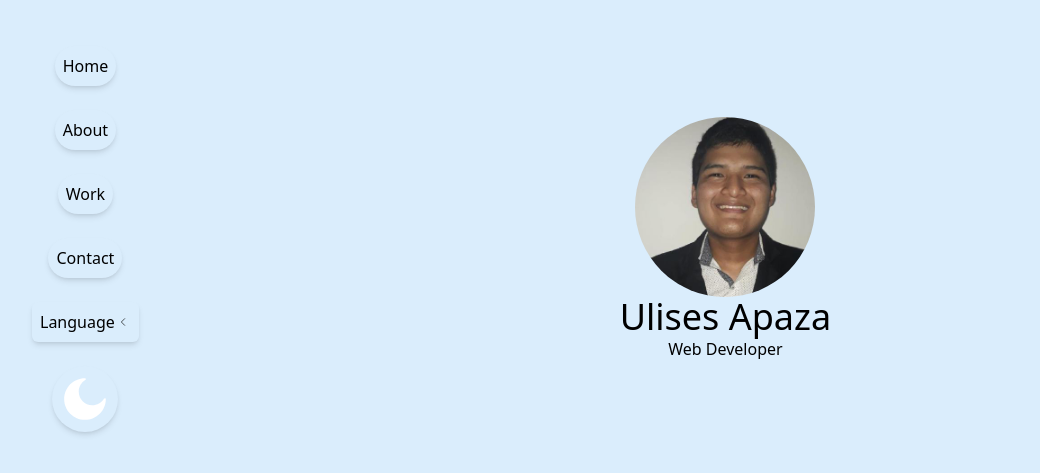
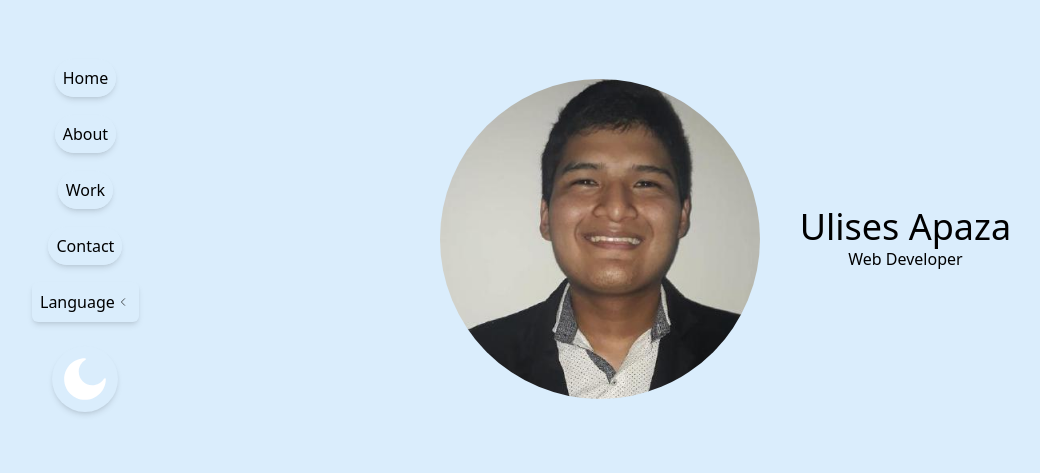
Before and after one commit to ulysses-ck/portfolio-react-next, a Next.js app: page /en in a window 1280 px wide. Shown: the part 161-634 px from the top of the page, without its empty margins (0-1040 px from the left). Built offline with nearby package versions, Linux system fonts and the light colour scheme.

Commit message:
style(landing): modify original design

```diff
--- a/src/app/[locale]/page.module.css
+++ /dev/null
@@ -1,6 +0,0 @@
-.GridHardSkills {
-	display: grid;
-	grid-template-columns: repeat(3, 1fr);
-	gap: 30px;
-	grid-template-rows: auto;
-}
--- a/src/app/[locale]/page.tsx
+++ b/src/app/[locale]/page.tsx
@@ -51,9 +51,12 @@ export default function Index() {
 				<LanguageSelect />
 			</div>
 			<HeaderDesktop classNameHeader=" hidden sm:flex place-self-center px-8" />
-			<main className="w-full overflow-y-scroll flex flex-col gap-4">
-				<SectionGeneric className="bg-light-blue-primary dark:bg-blue-primary h-lvh flex-shrink-0 flex justify-center items-center flex-col">
-					<ImageContainer width="180px" height="180px">
+			<main className="w-full overflow-y-scroll flex flex-col gap-4 scroll-smooth">
+				<SectionGeneric
+					className="bg-light-blue-primary dark:bg-blue-primary h-lvh flex-shrink-0 flex justify-center items-center flex-col md:flex-row md:gap-10"
+					id="home"
+				>
+					<ImageContainer className="w-44 h-44 sm:w-80 sm:h-80">
 						<Image
 							src={ImageProfile}
 							priority
@@ -61,13 +64,19 @@ export default function Index() {
 							className="rounded-full"
 						/>
 					</ImageContainer>
-					<h1 className="text-4xl text-center">{t("title")}</h1>
-					<p className="text-center">{t("subtitle")}</p>
+					<div className="flex flex-col">
+						<h1 className="text-4xl text-center">{t("title")}</h1>
+						<p className="text-center">{t("subtitle")}</p>
+					</div>
 				</SectionGeneric>
-				<SectionGeneric className="bg-light-blue-primary dark:bg-blue-primary min-h-lvh flex-shrink-0 p-2 flex flex-col items-center justify-center gap-4">
-					<h2>{t("titleAbout")}</h2>
-					<p>{t("descriptionAbout")}</p>
-					<div className={styles.GridHardSkills}>
+
+				<SectionGeneric
+					className="bg-light-blue-primary dark:bg-blue-primary min-h-lvh flex-shrink-0 p-2 flex flex-col items-center justify-center gap-4"
+					id="about"
+				>
+					<h2 className="text-2xl font-bold">{t("titleAbout")}</h2>
+					<p className="px-8 sm:px-24">{t("descriptionAbout")}</p>
+					<div className="grid grid-cols-3 gap-7 sm:flex sm:flex-wrap sm:justify-center sm:px-10 md:px-24">
 						{hardSkills.map((hardSkill) => {
 							const Component = hardSkill.component;
 							return (
@@ -84,14 +93,20 @@ export default function Index() {
 						})}
 					</div>
 				</SectionGeneric>
-				<SectionGeneric className="flex flex-col min-h-lvh flex-shrink-0 items-center gap-6 sm:px-24">
-					<h2>{t("titleWork")}</h2>
+				<SectionGeneric
+					className="flex flex-col min-h-lvh flex-shrink-0 items-center gap-6 px-8 sm:px-24"
+					id="work"
+				>
+					<h2 className="text-2xl font-bold">{t("titleWork")}</h2>
 					{projects.map((project) => (
 						<CardWork key={project.titleProjectWork} projectWork={project} />
 					))}
 				</SectionGeneric>
-				<SectionGeneric className="flex flex-col items-center gap-4 p-2 min-h-lvh justify-center">
-					<h2>{t("titleContact")}</h2>
+				<SectionGeneric
+					className="flex flex-col items-center gap-4 p-2 min-h-lvh justify-center"
+					id="contact"
+				>
+					<h2 className="text-2xl font-bold">{t("titleContact")}</h2>
 					<FormContact sendMessage={sendMessage}></FormContact>
 				</SectionGeneric>
 			</main>
--- a/src/components/CardWork/index.tsx
+++ b/src/components/CardWork/index.tsx
@@ -11,7 +11,7 @@ export default function CardWork({
 	projectWork: ProjectWork;
 }) {
 	return (
-		<article className="flex flex-col rounded-2xl bg-light-blue-primary dark:bg-blue-secondary shadow-md dark:shadow-md p-4">
+		<article className="flex flex-col rounded-2xl bg-light-blue-primary dark:bg-blue-secondary shadow-md dark:shadow-md">
 			<figure className="relative rounded-t-2xl">
 				<a
 					href={projectWork.urlProject}
--- a/src/components/HeaderDesktop/index.tsx
+++ b/src/components/HeaderDesktop/index.tsx
@@ -12,7 +12,7 @@ export default function HeaderDesktop({
 }) {
 	const linksNav = [
 		{ href: "#home", label: "Home" },
-		{ href: "#resume", label: "About" },
+		{ href: "#about", label: "About" },
 		{ href: "#work", label: "Work" },
 		{ href: "#contact", label: "Contact" },
 	];
@@ -22,13 +22,15 @@ export default function HeaderDesktop({
 			className={`flex flex-col items-center gap-6 justify-center${classNameHeader}`}
 		>
 			<nav className="w-fit h-fit">
-				<ul className="flex flex-col items-center gap-6">
+				<ul className="flex flex-col items-center gap-8">
 					{linksNav.map((link) => (
-						<li
-							key={link.href}
-							className="shadow-md rounded-[30px] p-2 bg-light-blue-primary dark:bg-blue-primary"
-						>
-							<a href={link.href}>{link.label}</a>
+						<li key={link.href} className="w-fit h-fit">
+							<a
+								className="shadow-md rounded-[30px] bg-light-blue-primary dark:bg-blue-primary hover:shadow-outer-shadow-primary-two hover:bg-light-blue-tertiary hover:dark:bg-blue-tertiary hover:dark:shadow-outer-shadow-primary p-2"
+								href={link.href}
+							>
+								{link.label}
+							</a>
 						</li>
 					))}
 				</ul>
--- a/src/components/HeaderMobile/index.tsx
+++ b/src/components/HeaderMobile/index.tsx
@@ -39,8 +39,8 @@ export default function HeaderMobile({ className }: { className?: string }) {
 			Icon: components.SVGHome,
 		},
 		{
-			name: "Resume",
-			href: "#resume",
+			name: "About",
+			href: "#about",
 			Icon: components.SVGResume,
 		},
 		{
@@ -73,7 +73,7 @@ export default function HeaderMobile({ className }: { className?: string }) {
 					<li key={index} className="w-fit h-fit">
 						<a
 							href={link.href}
-							className="flex items-center justify-center w-[40px] h-[40px] rounded-full bg-light-blue-primary dark:bg-blue-primary shadow-md"
+							className="flex items-center justify-center w-[40px] h-[40px] rounded-full bg-light-blue-primary dark:bg-blue-primary shadow-md hover:shadow-outer-shadow-primary-two hover:bg-light-blue-tertiary hover:dark:bg-blue-tertiary hover:dark:shadow-outer-shadow-primary"
 						>
 							<SVGGenericContainer width={"25px"} height={"25px"}>
 								<link.Icon color={theme === "light" ? "#000" : "#fff"} />
@@ -85,7 +85,7 @@ export default function HeaderMobile({ className }: { className?: string }) {
 			<button
 				value={menuOpen ? "Close" : "Open"}
 				onClick={handleClickButtonMenu}
-				className="w-[60px] h-[60px] flex items-center justify-center bg-light-blue-primary dark:bg-blue-primary rounded-full shadow-md"
+				className="w-[60px] h-[60px] flex items-center justify-center bg-light-blue-primary dark:bg-blue-primary rounded-full shadow-md hover:shadow-outer-shadow-primary-two hover:bg-light-blue-tertiary hover:dark:bg-blue-tertiary hover:dark:shadow-outer-shadow-primary"
 			>
 				{menuOpen ? (
 					<SVGGenericContainer width={"25px"} height={"25px"}>
--- a/src/components/ImageContainer/index.tsx
+++ b/src/components/ImageContainer/index.tsx
@@ -1,11 +1,11 @@
 export default function ImageContainer({
-	width,
-	height,
+	width = "",
+	height = "",
 	children,
 	className = "",
 }: {
-	width: string;
-	height: string;
+	width?: string;
+	height?: string;
 	children: React.ReactNode;
 	className?: string;
 }) {
--- a/src/components/LanguageSelect/index.tsx
+++ b/src/components/LanguageSelect/index.tsx
@@ -33,7 +33,7 @@ export default function LanguageSelect({
 			<button
 				onClick={handleOpenMenuLanguage}
 				value={menuLanguageOpen ? "Close" : "Open"}
-				className={`shadow-md rounded-md p-2 bg-light-blue-primary dark:bg-blue-primary flex justify-around items-center`}
+				className={`shadow-md rounded-md p-2 bg-light-blue-primary dark:bg-blue-primary flex justify-around items-center hover:shadow-outer-shadow-primary-two hover:bg-light-blue-tertiary hover:dark:bg-blue-tertiary hover:dark:shadow-outer-shadow-primary`}
 			>
 				<span>Language</span>
 				<SVGGenericContainer width="16px" height="16px">
--- a/src/components/SectionGeneric/index.tsx
+++ b/src/components/SectionGeneric/index.tsx
@@ -1,9 +1,11 @@
 export default function SectionGeneric({
 	children,
 	className = "",
+	id = "",
 }: {
 	children: React.ReactNode;
 	className?: string;
+	id?: string;
 }) {
-	return <section {...{ className }}>{children}</section>;
+	return <section {...{ className, id }}>{children}</section>;
 }
--- a/src/components/ThemeSwitcher/index.tsx
+++ b/src/components/ThemeSwitcher/index.tsx
@@ -1,7 +1,7 @@
 "use client";
 import { useTheme } from "next-themes";
 import SVGGenericContainer from "../SVGGenericContainer";
-import SVGSun from "../SVGMoon";
+import SVGSun from "../SVGSun";
 import SVGMoon from "../SVGMoon";
 
 export default function ThemeSwitcher({ className }: { className?: string }) {
@@ -15,7 +15,7 @@ export default function ThemeSwitcher({ className }: { className?: string }) {
 		<button
 			name="theme-switcher"
 			value={theme === "light" ? "Light Theme" : "Dark Theme"}
-			className={`shadow-md bg-light-blue-primary dark:bg-blue-primary rounded-full p-2 flex justify-center items-center${className || ""}`}
+			className={`shadow-md bg-light-blue-primary dark:bg-blue-primary rounded-full p-2 flex justify-center items-center hover:shadow-outer-shadow-primary-two hover:bg-light-blue-tertiary hover:dark:bg-blue-tertiary hover:dark:shadow-outer-shadow-primary${className || ""}`}
 			onClick={handleChangeTheme}
 		>
 			{theme === "light" ? (
```
